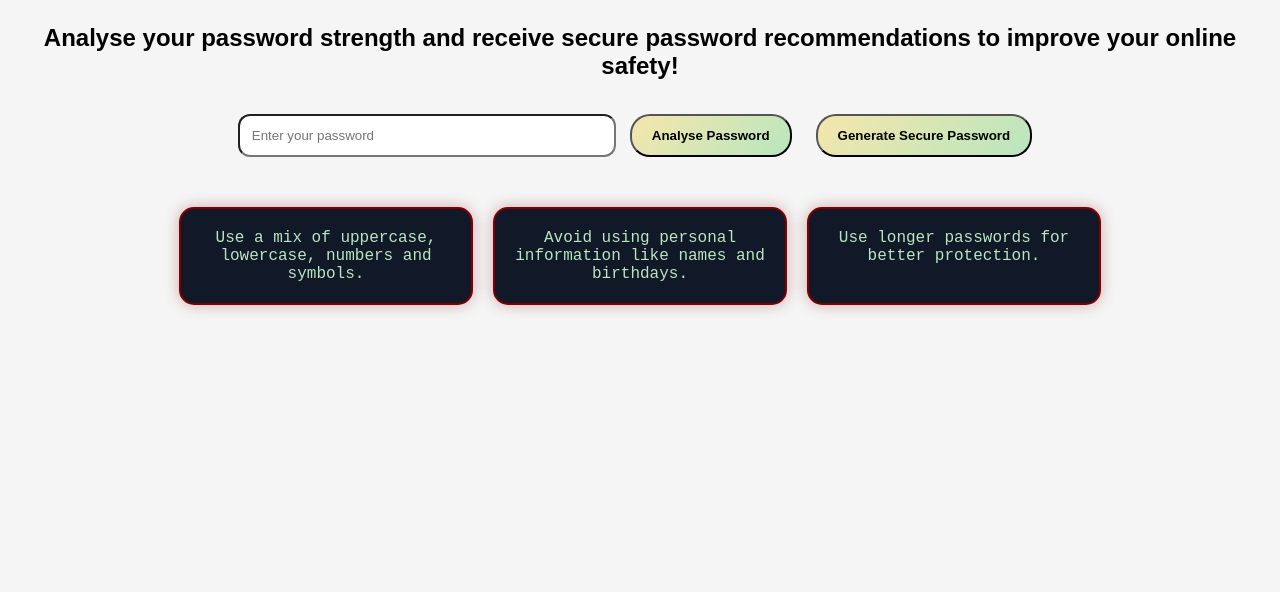
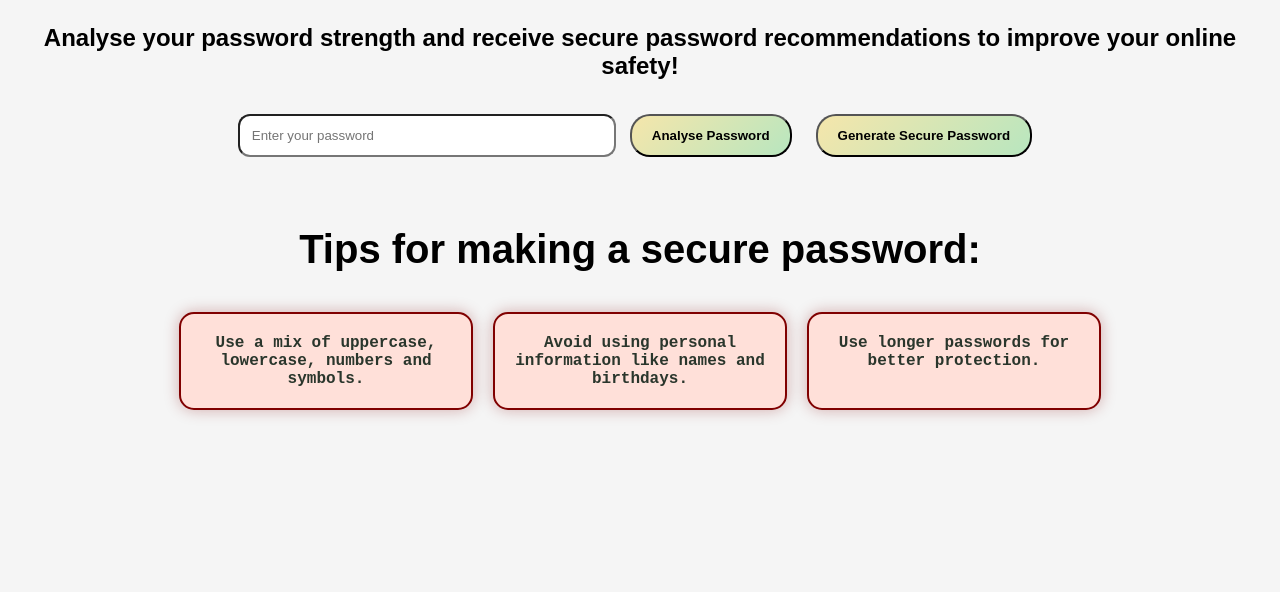
Before and after one commit to eesha-1/password-security-analyser, a Flask app: page / in a window 1280 px wide. Shown: the part 248-840 px from the top of the page. Run offline with Flask 3, Linux system fonts and the light colour scheme.

Commit message:
Add security tips boxes and improve frontend layout

```diff
--- a/static/style.css
+++ b/static/style.css
@@ -50,13 +50,22 @@ input{
     margin-top: 40px;
 }
 
+.tips-heading {
+    margin-top: 60px;
+    margin-bottom: 25px;
+    font-family: Arial, Helvetica Neue, Helvetica, sans-serif;
+    font-size: clamp(24px, 5vw, 40px);
+    color: black;
+}
+
 .tip-card {
-    background-color: #111827;
-    color: #b8e6bf;
+    background-color: #ffe0d9;
+    color: #2a362c;
     border: 2px solid #800000;
     border-radius: 15px;
     padding: 20px;
     width: min(90%, 250px);
     font-family: "Courier New", Courier, monospace;
+    font-weight: bold;
     box-shadow: 0 0 15px rgba(128, 0, 0, 0.3);
 }
--- a/templates/index.html
+++ b/templates/index.html
@@ -32,7 +32,7 @@
     {% if secure_password %}
          <h2>Your recommended secure password is: {{ secure_password }}</h2>
     {% endif %}
-
+<h2 class="tips-heading">Tips for making a secure password: </h2>
 <section class="tips-section">
     <div class="tip-card">Use a mix of uppercase, lowercase, numbers and symbols.</div>
     <div class="tip-card">Avoid using personal information like names and birthdays.</div>
```
